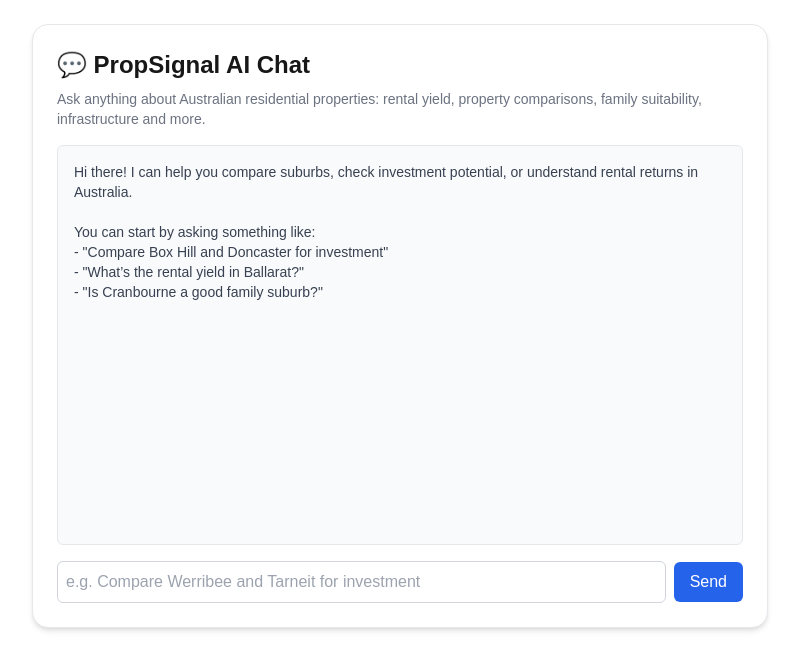
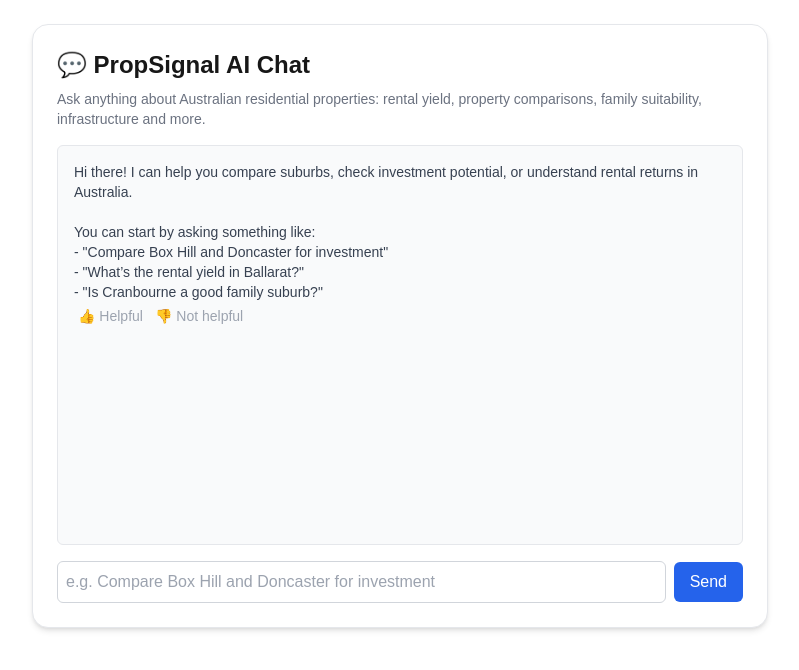
Before and after one commit to sudostar12/propsignal, a Next.js app: page /ai-chat in a window 1280 px wide. Shown: the top 670 px of the page, without its empty margins (240-1039 px from the left). Built offline with nearby package versions, Linux system fonts and the light colour scheme.

Commit message:
update: implement feedback loop in ai-chat

```diff
--- a/src/app/ai-chat/page.tsx
+++ b/src/app/ai-chat/page.tsx
@@ -2,11 +2,41 @@
 
 import { useState } from 'react';
 
+type Message = {
+  role: 'user' | 'assistant';
+  content: string;
+  uuid?: string;
+};
+
+
 export default function AIChatPage() {
-  const [messages, setMessages] = useState([
-    { role: 'assistant', content: 'Hi there! I can help you compare suburbs, check investment potential, or understand rental returns in Australia.\n\nYou can start by asking something like:\n- "Compare Box Hill and Doncaster for investment"\n- "What’s the rental yield in Ballarat?"\n- "Is Cranbourne a good family suburb?"' }
+  const [messages, setMessages] = useState<Message[]>([
+    {
+      role: 'assistant',
+      content:
+        'Hi there! I can help you compare suburbs, check investment potential, or understand rental returns in Australia.\n\nYou can start by asking something like:\n- "Compare Box Hill and Doncaster for investment"\n- "What’s the rental yield in Ballarat?"\n- "Is Cranbourne a good family suburb?"',
+    },
   ]);
   const [input, setInput] = useState('');
+
+  // 🆕 Feedback handler function
+  const sendFeedback = async (uuid: string | undefined, feedback: 'positive' | 'negative') => {
+    if (!uuid) return alert('No message to give feedback on.');
+
+    try {
+      await fetch('/api/feedback', {
+        method: 'POST',
+        body: JSON.stringify({ uuid, feedback }),
+        headers: {
+          'Content-Type': 'application/json',
+        },
+      });
+      alert('Thanks for your feedback!');
+    } catch (error) {
+      console.error('Feedback failed:', error);
+    }
+  };
+
 
   async function sendMessage() {
     if (!input.trim()) return;
@@ -21,7 +51,15 @@ export default function AIChatPage() {
     });
 
     const data = await res.json();
-    setMessages([...updatedMessages, { role: 'assistant', content: data.reply }]);
+    setMessages([
+      ...updatedMessages,
+      {
+        role: 'assistant',
+        content: data.reply,
+        // TODO: Return and include uuid from your API in this message object
+        uuid: data.uuid,
+      },
+    ]);
     setInput('');
   }
 
@@ -29,17 +67,29 @@ export default function AIChatPage() {
     <main className="max-w-3xl mx-auto px-4 py-6">
       <div className="bg-white shadow-md rounded-2xl p-6 border border-gray-200">
         <h1 className="text-2xl font-semibold mb-2">💬 PropSignal AI Chat</h1>
-        <p className="text-sm text-gray-500 mb-4">Ask anything about Australian residential properties: rental yield, property comparisons, family suitability, infrastructure and more.</p>
+        <p className="text-sm text-gray-500 mb-4">
+          Ask anything about Australian residential properties: rental yield, property comparisons, family
+          suitability, infrastructure and more.
+        </p>
 
         <div className="h-[400px] overflow-y-auto bg-gray-50 rounded-md p-4 text-sm mb-4 space-y-3 border">
           {messages.map((m, i) => (
+            <div key={i} className="space-y-1">
               <div
-              key={i}
                 className={`whitespace-pre-wrap ${
                   m.role === 'user' ? 'text-right text-blue-700' : 'text-left text-gray-700'
                 }`}
               >
                 {m.content}
+              </div>
+
+              {/* 🆕 Show feedback buttons under the most recent assistant message */}
+              {m.role === 'assistant' && i === messages.length - 1 && (
+                <div className="flex gap-3 text-sm text-gray-400 pl-1 mt-1">
+                  <button onClick={() => sendFeedback(m.uuid, 'positive')}>👍 Helpful</button>
+                  <button onClick={() => sendFeedback(m.uuid, 'negative')}>👎 Not helpful</button>
+                </div>
+              )}
             </div>
           ))}
         </div>
@@ -47,7 +97,7 @@ export default function AIChatPage() {
         <div className="flex items-center gap-2">
           <input
             type="text"
-            placeholder="e.g. Compare Werribee and Tarneit for investment"
+            placeholder="e.g. Compare Box Hill and Doncaster for investment"
             className="flex-1 p-2 border border-gray-300 rounded-md"
             value={input}
             onChange={(e) => setInput(e.target.value)}
--- a/src/app/api/ai-chat/route.ts
+++ b/src/app/api/ai-chat/route.ts
@@ -47,7 +47,7 @@ if (!detected_intent && !possible_suburb) {
   return NextResponse.json({
     role: 'assistant',
     clarification: true,
-    message: `Could you clarify which suburb you're interested in? Also, are you looking to invest, live, or rent?\n\nEach goal affects the criteria — for example:\n• "Compare Werribee and Tarneit for investment"\n• "Best family suburbs under $900k"\n• "Rental yield in Docklands for units"`
+    message: `Could you clarify which suburb you're interested in? Also, are you looking to invest, live, or rent?\n\nEach goal affects the criteria — for example:\n• "Compare Box Hill and Doncaster for investment"\n• "Best family suburbs under $900k"\n• "Rental yield in Docklands for units"`
   });
 }
 
@@ -127,12 +127,24 @@ Provide helpful and clear answers on investment, lifestyle, or renting — and a
   const ai_response = completion.choices[0].message.content || '';
 
   // 7. 💾 Log to Supabase
-  await supabase.from('ai_chat_logs').insert({
+  const { data, error } = await supabase
+  .from('ai_chat_logs')
+  .insert({
     user_input,
     ai_response,
     intent: detected_intent,
-  });
+    suburb: possible_suburb, // if you have suburb detection too
+  })
+  .select()
+  .single();
 
-  // 8. Return response
-  return NextResponse.json({ reply: ai_response });
+if (error) {
+  console.error('Logging failed:', error);
 }
+
+// 8. Send uuid back with response
+return NextResponse.json({
+  reply: ai_response,
+  uuid: data?.uuid || null, // <-- add this
+})
+}
--- /dev/null
+++ b/src/app/api/feedback/route.ts
@@ -0,0 +1,39 @@
+// src/app/api/feedback/route.ts
+
+import { NextResponse } from 'next/server';
+import { supabase } from '@/lib/supabaseClient';
+
+/**
+ * Handles POST requests to log feedback (👍 or 👎) for a previous AI chat.
+ */
+export async function POST(req: Request) {
+  try {
+    const body = await req.json();
+
+    const { uuid, feedback } = body;
+
+    // Validate input
+    if (!uuid || !['positive', 'negative'].includes(feedback)) {
+      return NextResponse.json({ success: false, error: 'Invalid feedback data' }, { status: 400 });
+    }
+
+    // Update feedback in ai_chat_logs table
+    const { error } = await supabase
+      .from('ai_chat_logs')
+      .update({
+        feedback,
+        feedback_timestamp: new Date().toISOString()
+      })
+      .eq('uuid', uuid);
+
+    if (error) {
+      console.error('Supabase update failed:', error);
+      return NextResponse.json({ success: false, error }, { status: 500 });
+    }
+
+    return NextResponse.json({ success: true });
+  } catch (err) {
+    console.error('Feedback route error:', err);
+    return NextResponse.json({ success: false, error: 'Server error' }, { status: 500 });
+  }
+}
```
Lines whose indentation alone changed are shown as unchanged.
